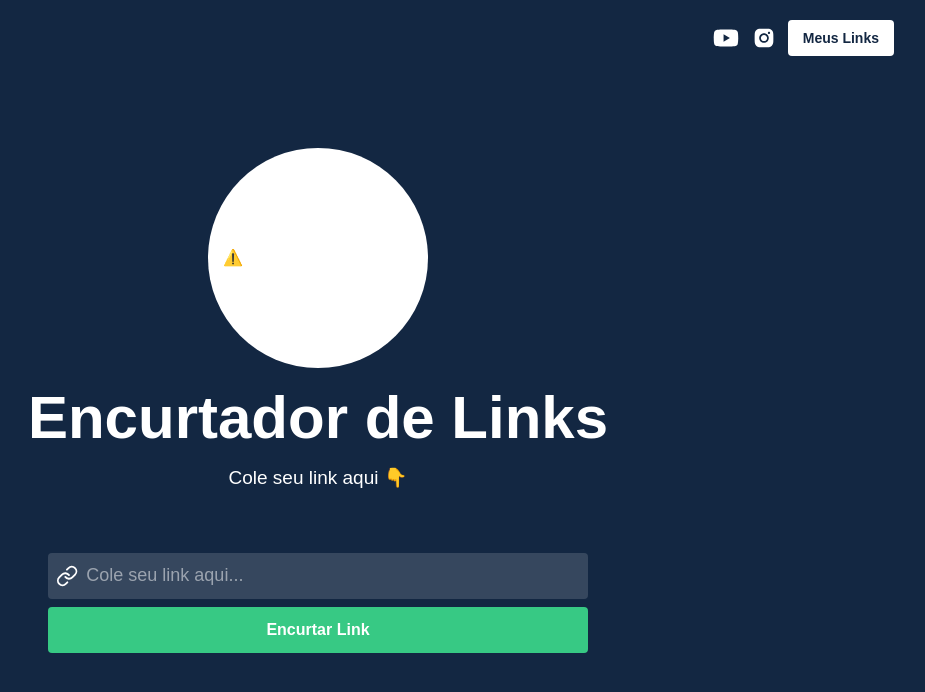
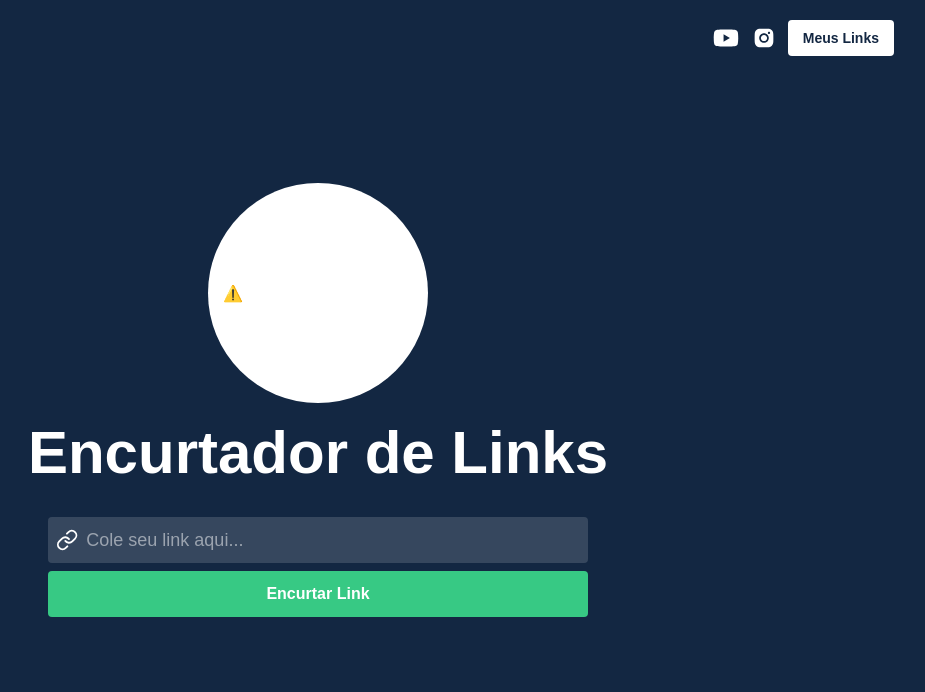
Before and after one commit to alansods/encurtador-de-links, a React (Create React App) app: page / in a window 1280 px wide. Shown: the top 692 px of the page, without its empty margins (322-1247 px from the left). Built offline with nearby package versions, Linux system fonts and the light colour scheme; no server answers.

Commit message:
escondi frase

```diff
--- a/src/pages/Home/index.js
+++ b/src/pages/Home/index.js
@@ -37,7 +37,7 @@ export default function Home() {
       <div className="logo">
       <lottie-player style={{width: "220px", height: "220px", "border-radius": "50%", background: "#fff", padding: "15px", "margin-bottom": "15px"}} src="https://assets8.lottiefiles.com/packages/lf20_fzpss2yc.json"  background="transparent" speed="1" loop  autoplay></lottie-player>
         <h1>Encurtador de Links</h1>
-        <span>Cole seu link aqui 👇</span>
+        {/* <span>Cole seu link aqui 👇</span> */}
       </div>
 
       <div className="area-input">
```
